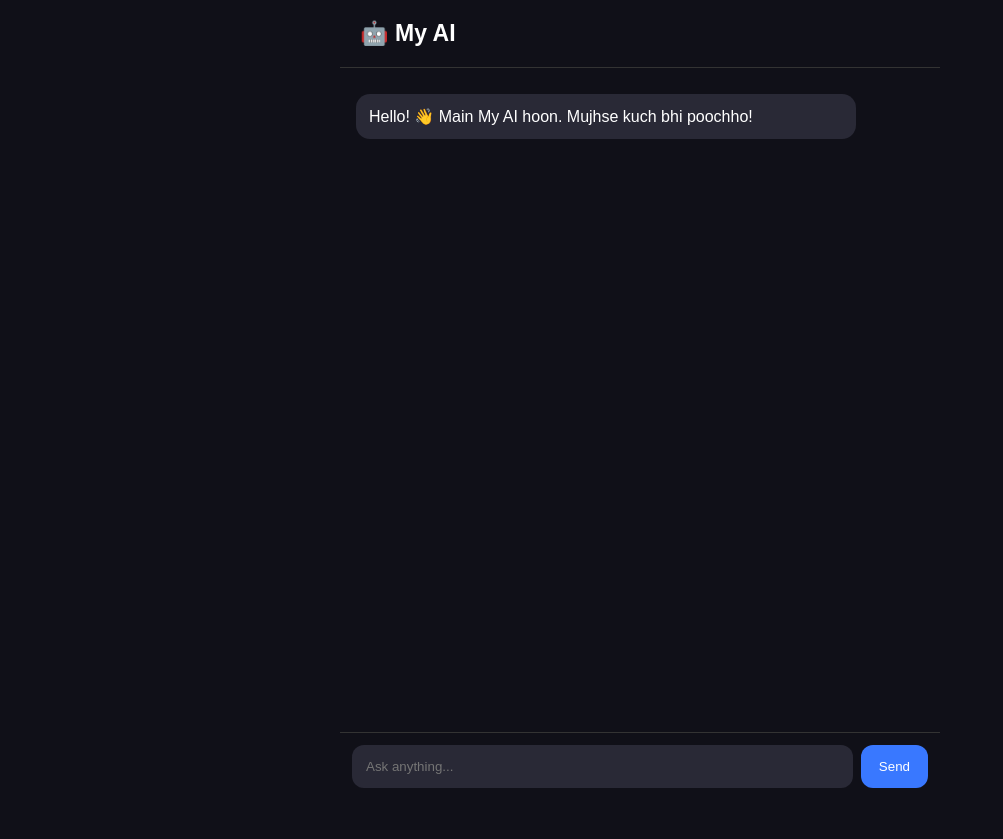
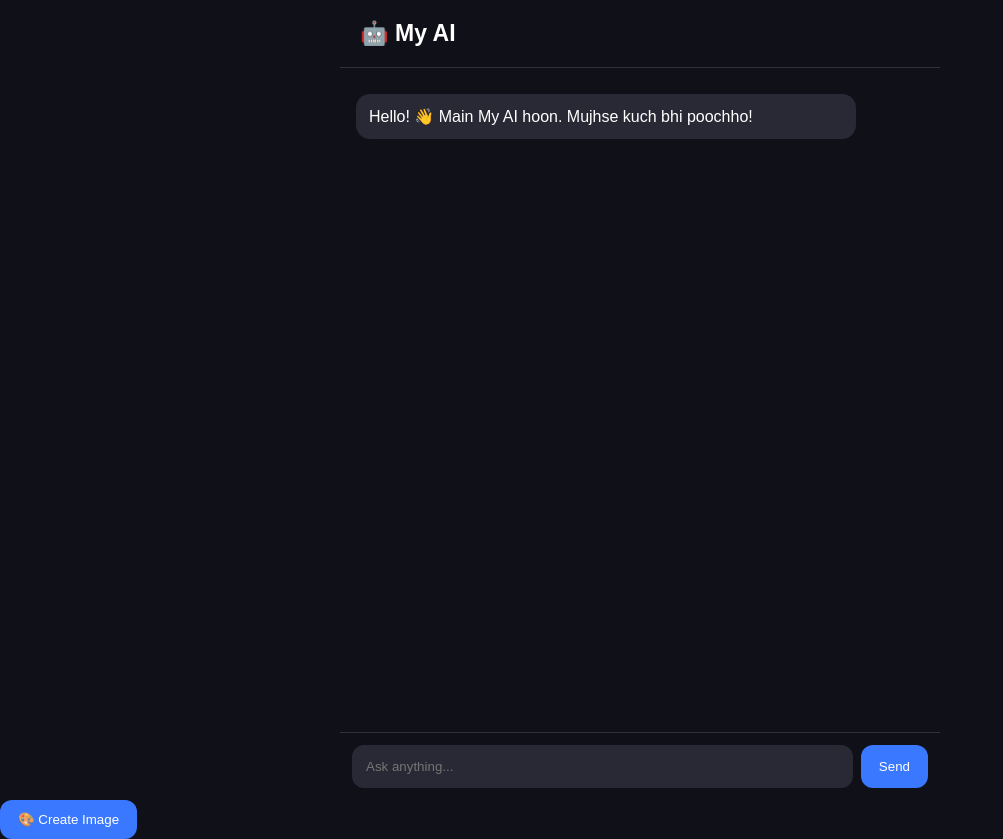
Before and after one commit to shashikantguptastp38/my-ai-assistant, a plain HTML site: page index.html in a window 1280 px wide. Shown: the whole page, without its empty margins (0-1003 px from the left). Before the commit the page ends 800 px from the top, so only its background shows below. Drawn offline with Linux system fonts and the light colour scheme.

Commit message:
Update index.html

```diff
--- a/index.html
+++ b/index.html
@@ -79,5 +79,38 @@ input.addEventListener("keydown",e=>{
   if(e.key==="Enter")sendMessage();
 });
 </script>
+  <button onclick="makeImage()">🎨 Create Image</button>
+
+<div id="imageResult"></div>
+
+<script>
+async function makeImage() {
+  const prompt = window.prompt("Kaisi image banani hai?");
+  if (!prompt) return;
+
+  const result = document.getElementById("imageResult");
+  result.innerText = "SHANA image bana rahi hai...";
+
+  try {
+    const res = await fetch("https://my-ai-backend.shashikantguptastp38.workers.dev/", {
+      method: "POST",
+      headers: {"Content-Type": "application/json"},
+      body: JSON.stringify({imagePrompt: prompt})
+    });
+
+    const data = await res.json();
+
+    if (!res.ok) throw new Error(data.error || "Image failed");
+
+    result.innerHTML = "";
+    const img = document.createElement("img");
+    img.src = data.image;
+    img.style.maxWidth = "100%";
+    result.appendChild(img);
+  } catch (e) {
+    result.innerText = "Error: " + e.message;
+  }
+}
+</script>
 </body>
 </html>
```
